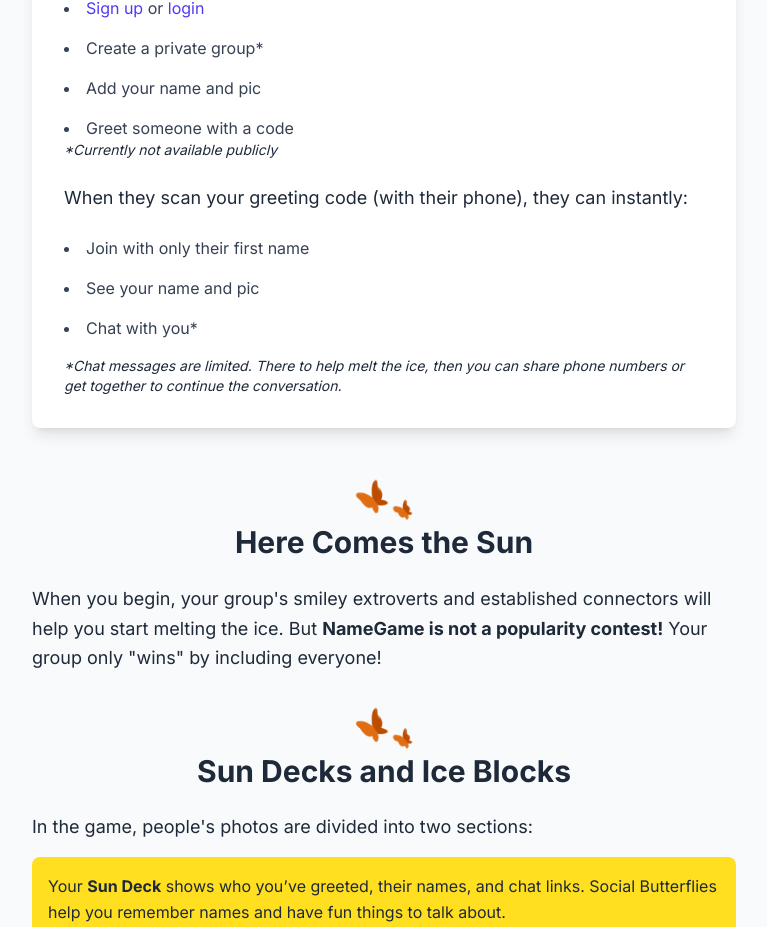
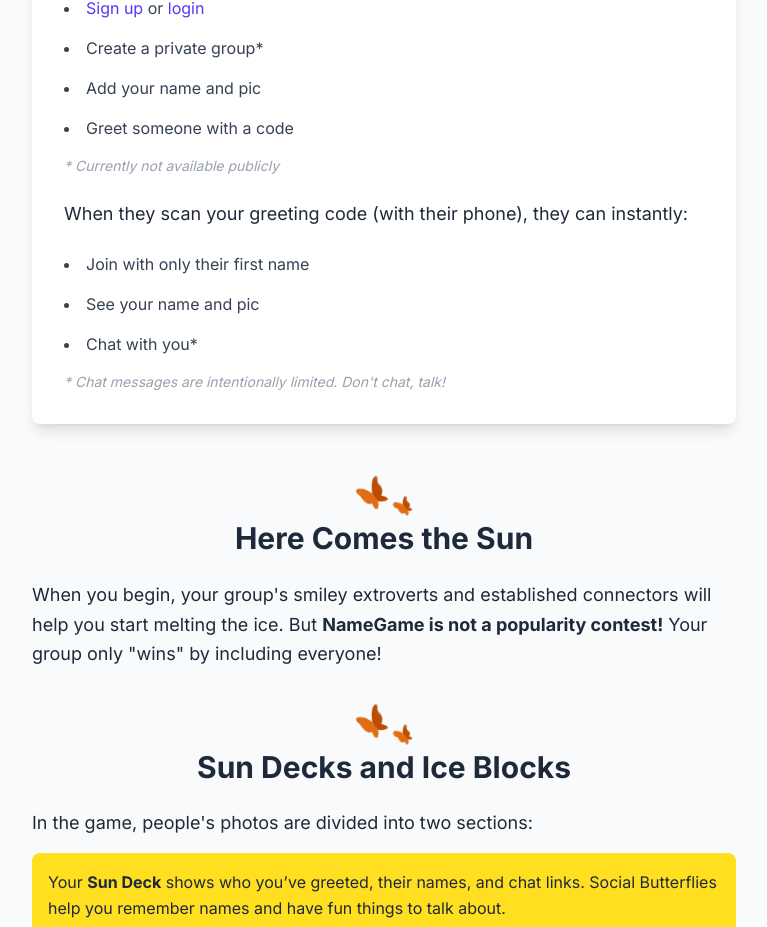
Before and after one commit to aspiringx/namegame, a Next.js app: page / in a window 1280 px wide. Shown: the part 1311-2238 px from the top of the page, without its empty margins (256-1023 px from the left). Built offline with nearby package versions, Linux system fonts and the light colour scheme; no server answers.

Commit message:
Minor home page tweaks

```diff
--- a/src/app/page.tsx
+++ b/src/app/page.tsx
@@ -96,7 +96,7 @@
             <li>Add your name and pic</li>
             <li>Greet someone with a code</li>
           </ul>
-          <p className="text-sm italic">*Currently not available publicly</p>
+          <p className="mt-4 text-sm italic text-gray-400">* Currently not available publicly</p>
           <div className="mt-6">
             <p className="text-lg mb-6">When they scan your greeting code (with their phone), they can instantly:</p>
             <ul className="list-disc list-inside space-y-4 text-gray-700">
@@ -104,7 +104,7 @@
                 <li>See your name and pic</li>
                 <li>Chat with you*</li>
             </ul>
-            <p className="mt-4 text-sm italic">*Chat messages are limited. There to help melt the ice, then you can share phone numbers or get together to continue the conversation.</p>
+            <p className="mt-4 text-sm italic text-gray-400">* Chat messages are intentionally limited. Don't chat, talk!</p>
           </div>
         </section>
 
```
